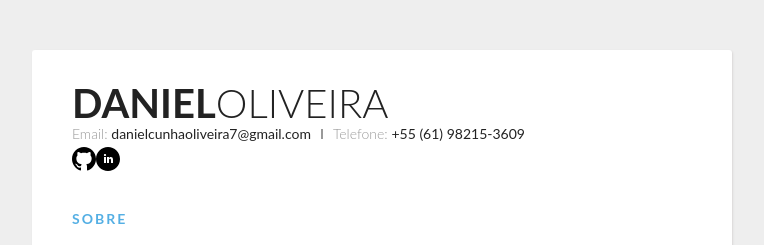
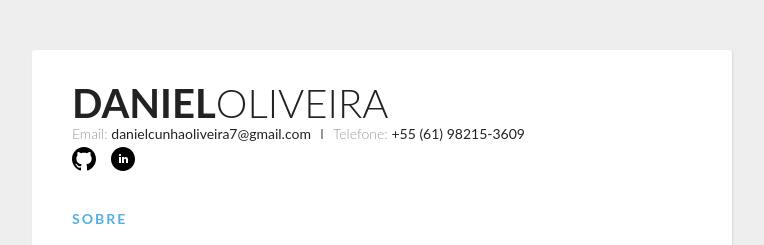
Before and after one commit to banksdaniel/my-simple-resume, a React (Create React App) app: page / in a window 1280 px wide. Shown: the top 245 px of the page, without its empty margins (258-1022 px from the left). Built offline with nearby package versions, Linux system fonts and the light colour scheme.

Commit message:
💄 Updating style

```diff
--- a/src/App.css
+++ b/src/App.css
@@ -149,3 +149,7 @@ body {
 .details .skills__item .right input:checked+label {
   background: #79A9CE;
 }
+
+.github {
+  padding-right: 15px;
+}
```
